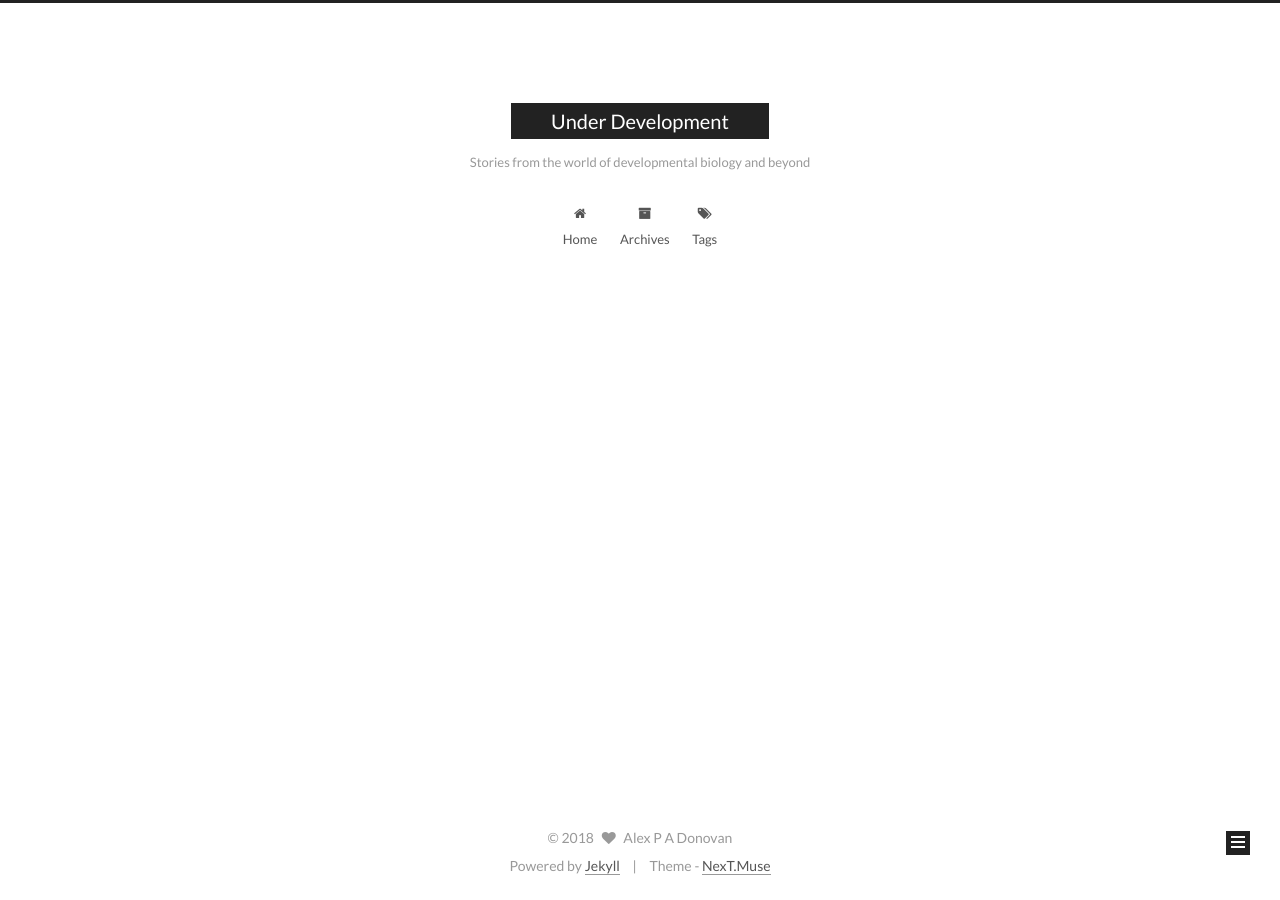
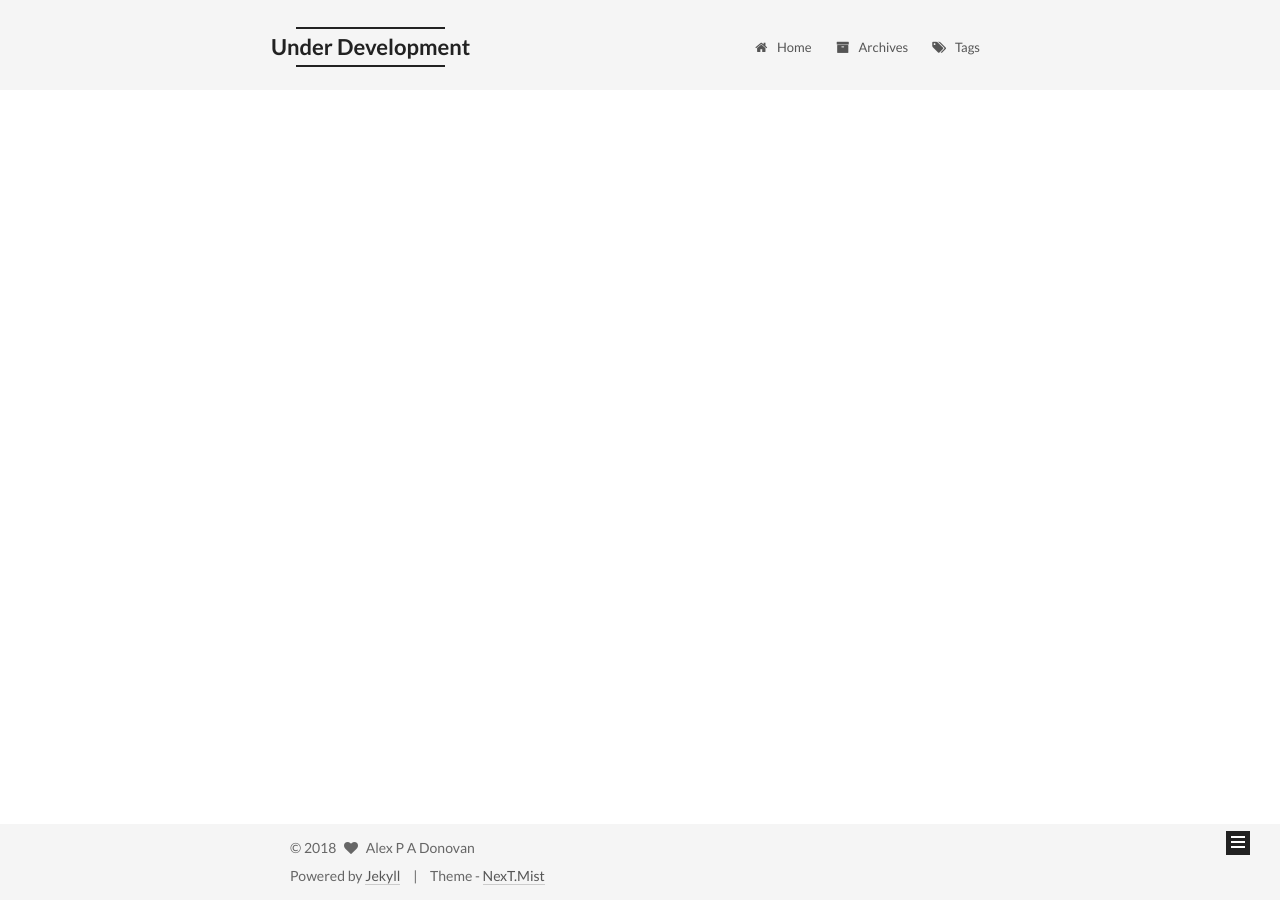
Before and after one commit to apadonovan/apadonovan.github.io, a Jekyll site: the page built from index.html, in a window 1280 px wide. Built offline with Jekyll 4.4.1, drawn with Linux system fonts in a browser that asks for light colours; the list of posts is cut into pages by our own code.

Commit message:
schemechange

```diff
--- a/_config.yml
+++ b/_config.yml
@@ -150,8 +150,8 @@ menu_icons:
 # ---------------------------------------------------------------
 
 # Schemes
-scheme: Muse
-#scheme: Mist
+#scheme: Muse
+scheme: Mist
 #scheme: Pisces
 
 
@@ -227,7 +227,6 @@ social_icons:
   # KeyMapsToSocialItemKey: NameOfTheIconFromFontAwesome
   GitHub: github
   Twitter: twitter
-  Weibo: weibo
 
 
 # Sidebar Avatar
```
